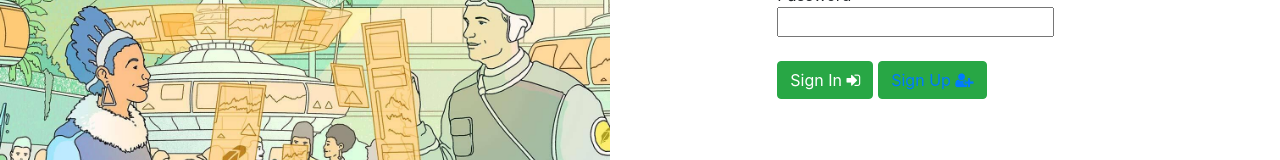
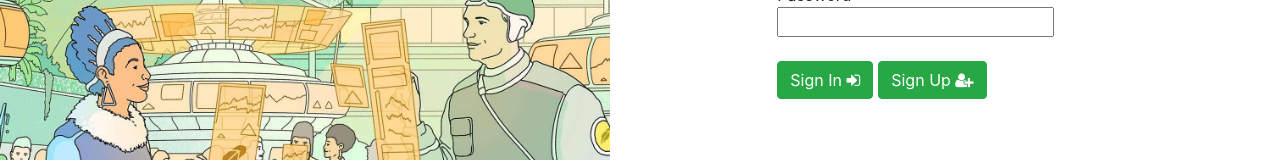
Before and after one commit to dagmawig/mock-trader-full-stack, a React (Create React App) app: page / in a window 1280 px wide. Shown: the part 265-425 px from the top of the page. Built offline with nearby package versions, Linux system fonts and the light colour scheme.

Commit message:
changed signup button text color to white for readability.

```diff
--- a/src/components/Login.css
+++ b/src/components/Login.css
@@ -20,3 +20,6 @@ img {
     height: auto;
     display: inline-block;
 }
+.signUp_link {
+    color: white;
+}
--- a/src/components/Login.js
+++ b/src/components/Login.js
@@ -79,7 +79,7 @@ function Login() {
                     <div className="divider" />
 
                     <button onClick={signUp} className="login_signUp btn btn-success">
-                        <Link to="/empty">
+                        <Link to="/empty" className="signUp_link">
                             Sign Up <i className="fa fa-user-plus"></i>
                         </Link>
                     </button>
```
Also changed, not shown: 1 other file (tests, documents, lock files or other folders).
